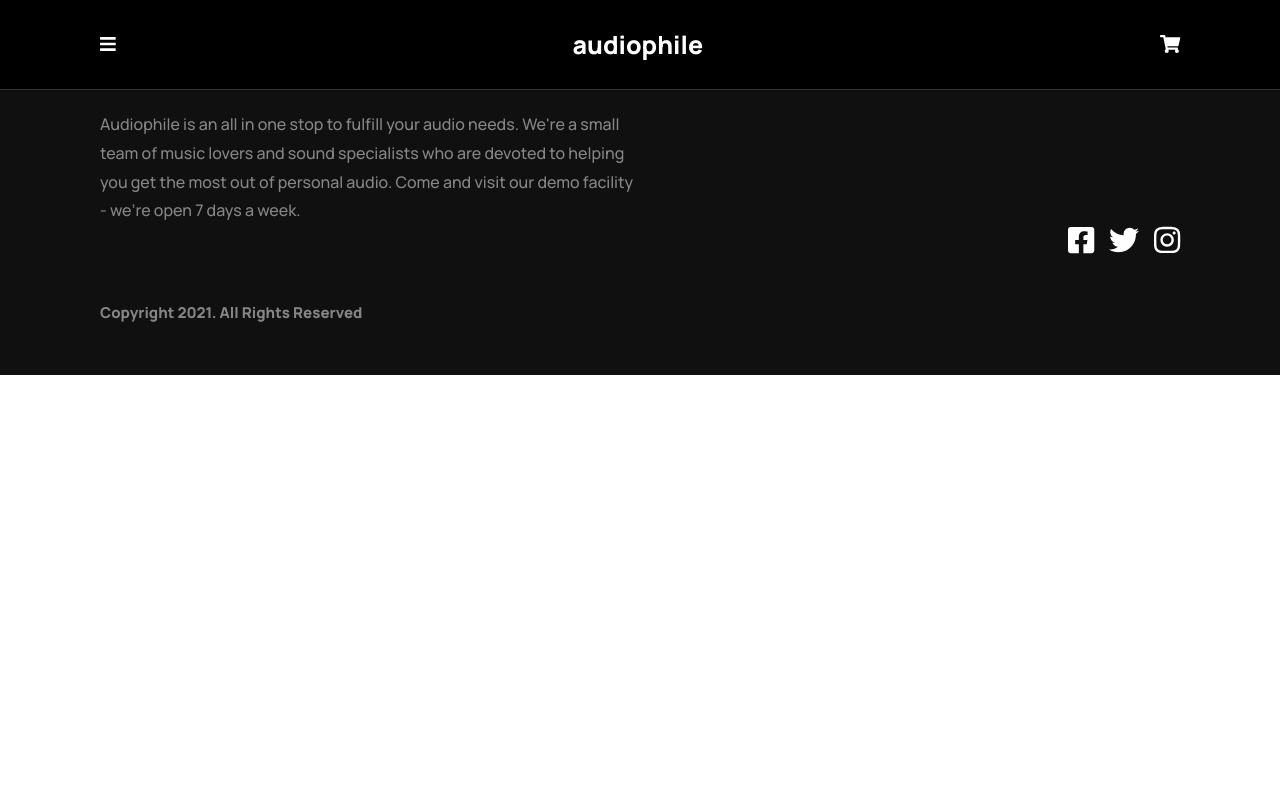
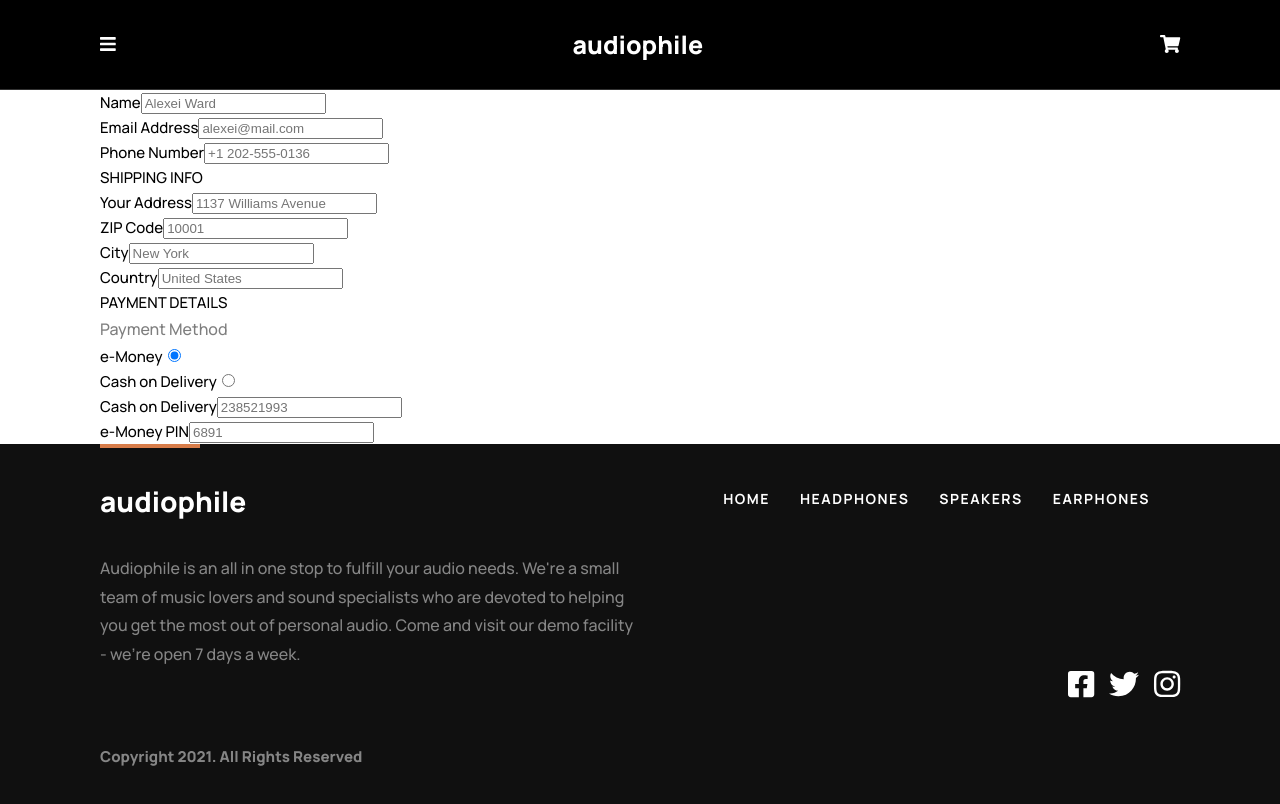
Before and after one commit to sudo-ditto/audiophile-ecommerce, a React (Create React App) app: page /checkout in a window 1280 px wide. Shown: the top 804 px of the page. Built offline with nearby package versions, Linux system fonts and the light colour scheme.

Commit message:
Added checkout form markup

```diff
--- a/src/assets/sass/5-modules/_productCategory.scss
+++ b/src/assets/sass/5-modules/_productCategory.scss
@@ -1,6 +1,7 @@
 #categories {
 
-    padding: 80px 25px 20px 25px;
+    padding-top: 80px;
+    padding-bottom: 20px;
 
     .category__wrapper {
         @include flexItem(center, center, column);
--- a/src/assets/sass/7-queries/_homeQueries.scss
+++ b/src/assets/sass/7-queries/_homeQueries.scss
@@ -3,7 +3,7 @@
     #categories {
         @include flexItem(center, center, row);
         margin-top: 50px;
-        padding   : 80px 25px 20px 25px;
+        // padding   : 80px 25px 20px 25px;
 
         .category__wrapper {
             margin-right: 10px;
@@ -48,10 +48,7 @@
 
             .about-title {
                 padding: 0;
-
             }
-
-            .about-description {}
         }
     }
 }
--- /dev/null
+++ b/src/pages/components/CheckoutComponents/FormComponents/BillingAddress.js
@@ -0,0 +1,15 @@
+import React from 'react'
+import FormInput from './FormInput'
+import InputContainer from './InputContainer'
+
+const BillingAddress = () => {
+    return (
+      <InputContainer name="Billing details">
+          <FormInput labelName="Name" placeholder="Alexei Ward" inputType="text" id="name" name="name"/>
+          <FormInput labelName="Email Address" placeholder="alexei@mail.com" inputType="email" id="email" name="email"/>
+          <FormInput labelName="Phone Number" placeholder="+1 202-555-0136" id="number" name="number"/>
+      </InputContainer>
+    )
+}
+
+export default BillingAddress
--- /dev/null
+++ b/src/pages/components/CheckoutComponents/FormComponents/FormInput.js
@@ -0,0 +1,12 @@
+import React from 'react'
+
+const FormInput = ({ labelName, placeholder, inputType, id, name, checked }) => {
+    return (
+        <div className="form-input">
+            <label htmlFor={id}>{labelName}</label>
+            <input type={inputType} id={id} placeholder={placeholder} name={name} defaultChecked={checked ? checked : ""} />
+        </div>
+    )
+}
+
+export default FormInput
--- /dev/null
+++ b/src/pages/components/CheckoutComponents/FormComponents/InputContainer.js
@@ -0,0 +1,12 @@
+import React from 'react'
+
+const InputContainer = ({ name, children }) => {
+    return (
+        <div className="form-input__container">
+            <h4>{name}</h4>
+            {children}
+        </div>
+    )
+}
+
+export default InputContainer
--- /dev/null
+++ b/src/pages/components/CheckoutComponents/FormComponents/PaymentDetails.js
@@ -0,0 +1,19 @@
+import React from 'react'
+import FormInput from './FormInput'
+import InputContainer from './InputContainer'
+
+const PaymentDetails = () => {
+    return (
+        <InputContainer name="Payment Details">
+            <div className="payment-method__container">
+                <p>Payment Method</p>
+                <FormInput labelName="e-Money" placeholder="" inputType="radio" id="e-money" name="e-money" checked />
+                <FormInput labelName="Cash on Delivery" placeholder="" inputType="radio" id="cash-on-delivery" name="cash-on-delivery" />
+            </div>
+            <FormInput labelName="Cash on Delivery" placeholder="238521993" inputType="number" id="e-money-number" name="e-money-number" />
+            <FormInput labelName="e-Money PIN" placeholder="6891" inputType="number" id="e-money-pin" name="e-money-pin" />
+        </InputContainer>
+    )
+}
+
+export default PaymentDetails
--- /dev/null
+++ b/src/pages/components/CheckoutComponents/FormComponents/ShippingInfo.js
@@ -0,0 +1,16 @@
+import React from 'react'
+import FormInput from './FormInput'
+import InputContainer from './InputContainer'
+
+const ShippingInfo = () => {
+    return (
+        <InputContainer name="Shipping info">
+            <FormInput labelName="Your Address" placeholder="1137 Williams Avenue" inputType="text" id="address" name="address" />
+            <FormInput labelName="ZIP Code" placeholder="10001" inputType="text" id="zip" name="zip" />
+            <FormInput labelName="City" placeholder="New York"  inputType="text" id="city" name="city" />
+            <FormInput labelName="Country" placeholder="United States"  inputType="text" id="country" name="country" />
+        </InputContainer>
+    )
+}
+
+export default ShippingInfo
--- a/src/pages/containers/App.js
+++ b/src/pages/containers/App.js
@@ -18,6 +18,7 @@ import Product from './Product';
 import OrderConfirmation from '../components/CheckoutComponents/OrderConfirmation';
 import SideDrawer from './SideDrawer';
 import { sideDrawerActions } from '../../reducers/sideDrawerReducer';
+import Checkout from './Checkout';
 
 function App() {
   const location = useLocation();
@@ -59,6 +60,9 @@ function App() {
         <Route path="/products/:category" exact>
           <Products />
         </Route>
+        <Route path="/checkout" exact>
+          <Checkout />
+        </Route>
       </Switch>
       <Footer />
     </ >
--- /dev/null
+++ b/src/pages/containers/Checkout.js
@@ -0,0 +1,21 @@
+import React from 'react';
+import BillingAddress from '../components/CheckoutComponents/FormComponents/BillingAddress';
+import PaymentDetails from '../components/CheckoutComponents/FormComponents/PaymentDetails';
+import ShippingInfo from '../components/CheckoutComponents/FormComponents/ShippingInfo';
+import GoBack from '../components/UI/GoBack';
+
+const Checkout = () => {
+    return (
+        <section id="checkout" className="page-wrapper">
+            <GoBack category="headphones"/>
+            <h1>Checkout</h1>
+            <form action="/" className="checkout-form">
+                <BillingAddress />
+                <ShippingInfo />
+                <PaymentDetails />
+            </form>
+        </section>
+    )
+}
+
+export default Checkout;
```
